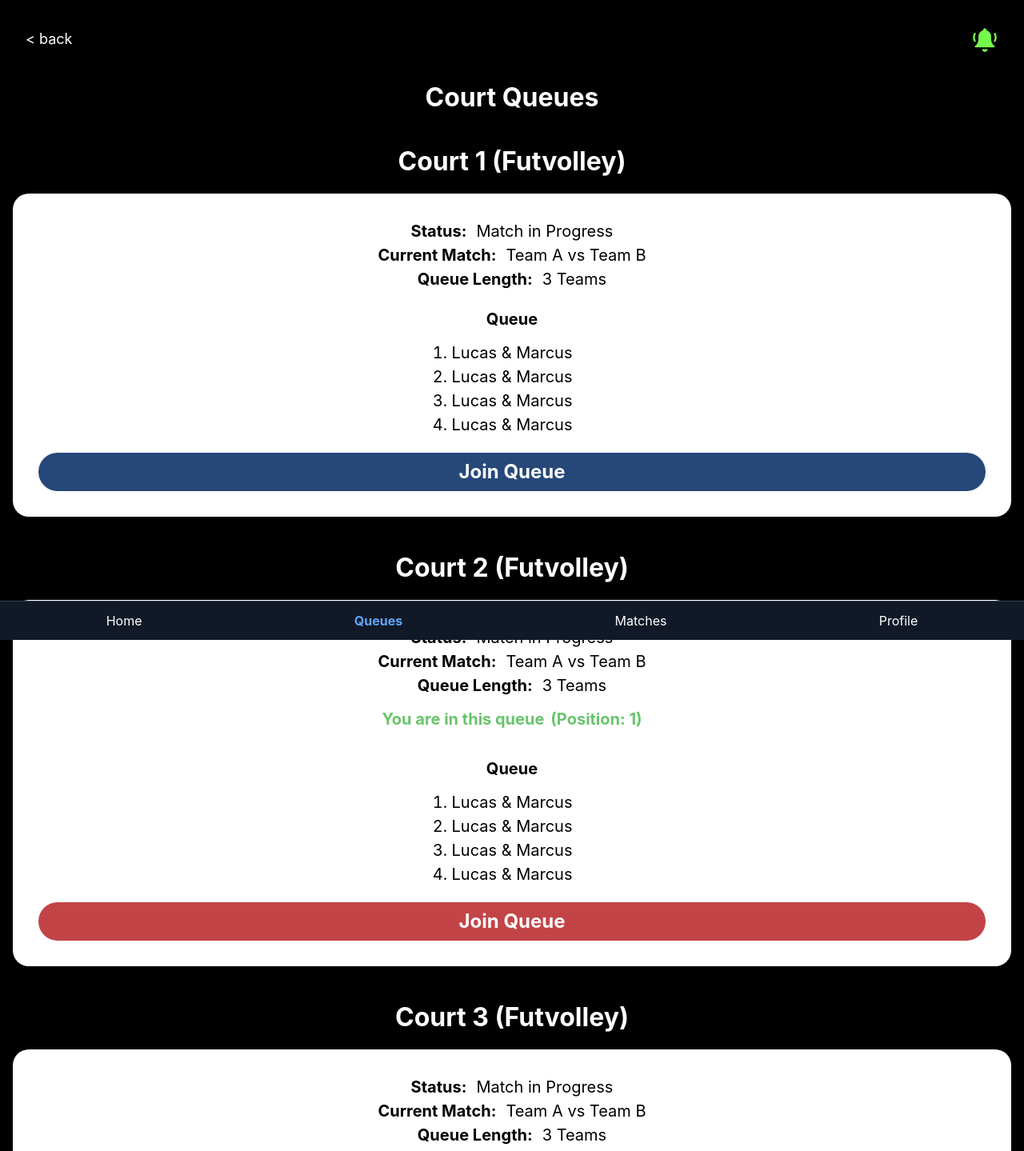
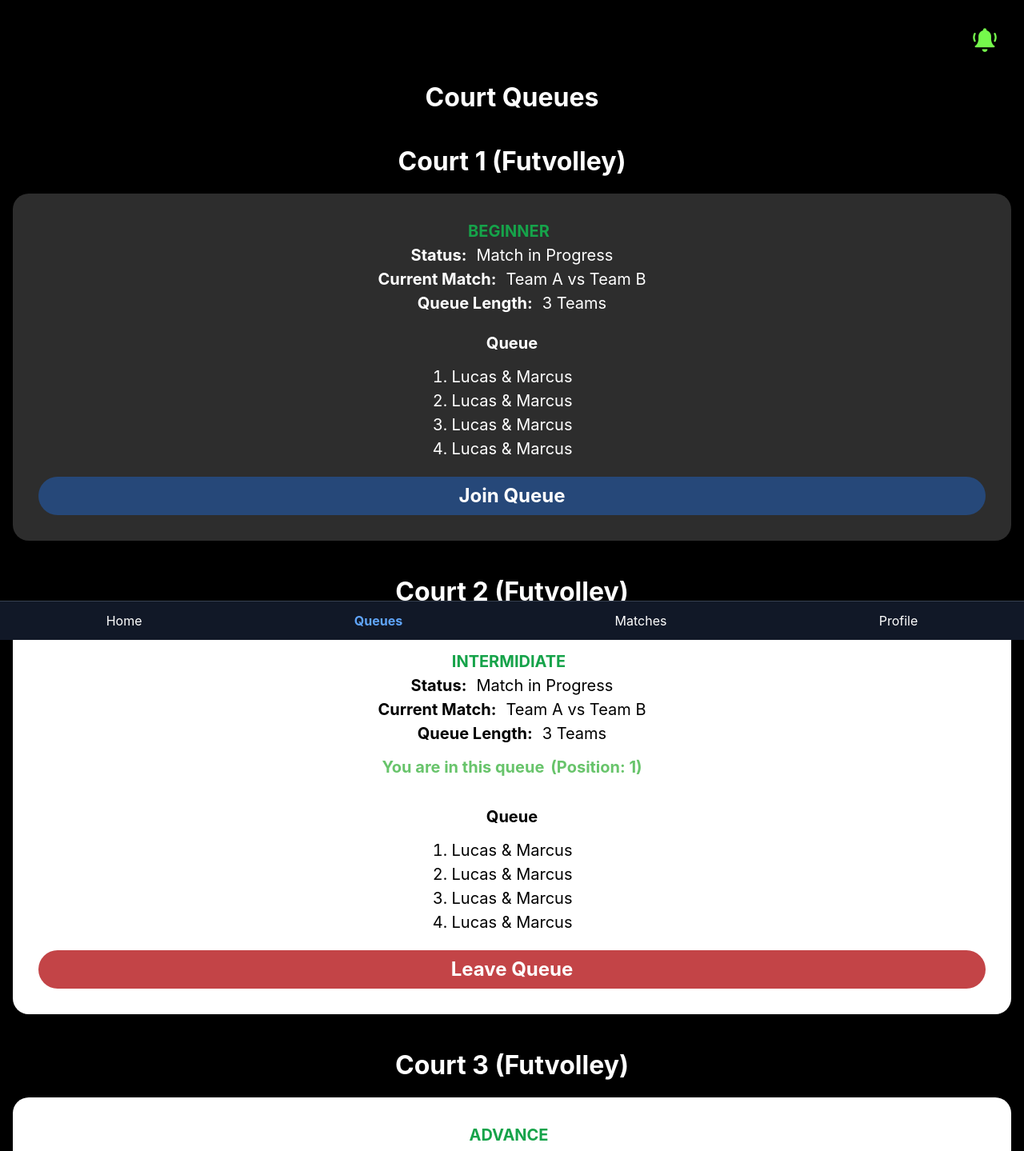
Before and after one commit to Wajiha3/ArenaSpot, a React (Create React App) app in the folder frontend/: page /queues in a window 1280 px wide. Shown: the top 1439 px of the page at 80% size. Built offline with nearby package versions, Linux system fonts and the light colour scheme.

Commit message:
project pages

```diff
--- a/frontend/src/pages/Match1.tsx
+++ b/frontend/src/pages/Match1.tsx
@@ -1,24 +1,27 @@
-import React, { useState } from 'react';
-import { useNavigate } from 'react-router-dom';
-import Navbar from '../Components/Navbar'; // Ensure this path is correct
+import React, { useState } from "react";
+import { useNavigate } from "react-router-dom";
+import Navbar from "../Components/Navbar"; // Ensure this path is correct
 function Match1() {
   const navigate = useNavigate();
-  const [selectedNav, setSelectedNav] = useState('Matches');
+  const [selectedNav, setSelectedNav] = useState("Matches");
 
   return (
     <div className="bg-black min-h-screen w-screen text-white pt-4">
-
-   <div className="ml-[2rem] mr-[2rem] flex justify-between items-center h-[34px]">
-       <div className='flex items-center h-[34px]'>
-            <button className="text-white text-lg" onClick={() => navigate('/profile')}>{"< back"}</button>
-        </div>
-        <div className="h-[34px] flex gap-2 items-center">
-            <img width={"34px"} src="/Icons/notifications.png" alt="" />
+      <div className="ml-[2rem] mr-[2rem] flex justify-between items-center h-[34px]">
+        <div className="flex items-center h-[34px]">
+          <button
+            className="text-white text-lg"
+            onClick={() => navigate("/matches")}
+          >
+            {"< back"}
+          </button>
         </div>
       </div>
 
       {/* Match title */}
-      <h1 className="mb-16 text-[2rem] font-bold mt-[2rem] text-center text-white">Match 1</h1>
+      <h1 className="mb-16 text-[2rem] font-bold mt-[2rem] text-center text-white">
+        Match 1
+      </h1>
 
       {/* Teams section */}
       <div className="flex justify-between mb-6 gap-2">
@@ -37,7 +40,13 @@ function Match1() {
                 <p className="text-2xl font-bold text-black">Jonny</p>
                 <p className="text-2xl font-bold text-black">Fellipe</p>
               </div>
-              <img src="/Icons/trophy.png" alt="Trophy" width="48" height="38" className="ml-2" />
+              <img
+                src="/Icons/trophy.png"
+                alt="Trophy"
+                width="48"
+                height="38"
+                className="ml-2"
+              />
             </div>
           </div>
         </div>
@@ -46,7 +55,9 @@ function Match1() {
       {/* Result Box */}
       <div className="bg-white p-6 rounded-lg border border-gray-200 mb-0">
         <div className="mb-6">
-          <h3 className="font-bold text-2xl mb-4 text-center text-black">Result</h3>
+          <h3 className="font-bold text-2xl mb-4 text-center text-black">
+            Result
+          </h3>
           {/* Grey inner box */}
           <div className="bg-gray-300 p-5 rounded-lg">
             <div className="space-y-3 text-center">
@@ -63,9 +74,9 @@ function Match1() {
         </div>
       </div>
       {/* Black spacer before nav */}
-      <div className="w-full bg-black" style={{height: '96px'}}></div>
+      <div className="w-full bg-black" style={{ height: "96px" }}></div>
       {/* Bottom Navigation */}
-     <Navbar />
+      <Navbar />
     </div>
   );
 }
--- a/frontend/src/pages/Matches.tsx
+++ b/frontend/src/pages/Matches.tsx
@@ -1,73 +1,110 @@
-import React, { useState } from 'react';
-import { useNavigate } from 'react-router-dom';
-import Navbar from '../Components/Navbar'; // Ensure this path is correct
+import React, { useState } from "react";
+import { useNavigate, Route } from "react-router-dom";
+import Navbar from "../Components/Navbar"; // Ensure this path is correct
 
 function Matches() {
   const navigate = useNavigate();
-  const [selectedNav, setSelectedNav] = useState('Matches');
+  const [selectedNav, setSelectedNav] = useState("Matches");
+  const filterOptions = [
+    "Today",
+    "Last week",
+    "Last month",
+    "Last year",
+  ] as const;
+  type FilterType = (typeof filterOptions)[number];
+  const [selectedFilter, setSelectedFilter] = useState<FilterType>("Today");
+  const matchGroups: Record<
+    FilterType,
+    Array<{ label: string; result: string; link?: string }>
+  > = {
+    Today: [
+      { label: "Match 1:", result: "Won", link: "/match1" },
+      { label: "Match 2:", result: "Lost" },
+      { label: "Match 3:", result: "Won" },
+      { label: "Match 4:", result: "Lost" },
+      { label: "Match 5:", result: "Lost" },
+      { label: "Match 6:", result: "Lost" },
+    ],
+    "Last week": [
+      { label: "Match 1:", result: "Lost", link: "/match1" },
+      { label: "Match 2:", result: "Won" },
+      { label: "Match 3:", result: "Won" },
+      { label: "Match 4:", result: "Lost" },
+    ],
+    "Last month": [
+      { label: "Match 1:", result: "Lost", link: "/match1" },
+      { label: "Match 2:", result: "Won" },
+      { label: "Match 3:", result: "Won" },
+    ],
+    "Last year": [
+      { label: "Match 1:", result: "Lost", link: "/match1" },
+      { label: "Match 2:", result: "Won" },
+      { label: "Match 3:", result: "Lost" },
+      { label: "Match 4:", result: "Won" },
+      { label: "Match 5:", result: "Lost" },
+      { label: "Match 6:", result: "Lost" },
+      { label: "Match 7:", result: "Lost" },
+    ],
+  };
 
   return (
-    <div className="bg-black min-h-screen w-screen text-white pt-4">
+    <div className="bg-black w-screen text-white pt-[2rem] pb-[5rem]">
+      <div className="mt-10 flex items-center justify-between w-full px-8">
+        <p className="text-[2rem] font-bold text-center mb-2 flex-1 ml-8">
+          My Matches
+        </p>
+        <img width={"34px"} src="/Icons/filter.png" alt="" className="mb-2" />
+      </div>
 
-   <div className="ml-[2rem] mr-[2rem] flex justify-between items-center">
-
-       <div className='flex items-center h-[34px]'>
-            <button className="text-white text-lg" onClick={() => navigate('/welcome')}>{"< back"}</button>
-        </div>
-
-        <div className="h-[34px] flex gap-2">
-            <img width={"34px"} src="/Icons/notifications.png" alt="" />
+      <div className="mt-10 flex justify-center w-full">
+        <div className="grid grid-cols-2 grid-rows-2 gap-4 w-[80%]">
+          {filterOptions.map((filter) => (
+            <button
+              key={filter}
+              className={`w-[10rem] h-12 px-8 ${
+                selectedFilter === filter ? "bg-[#264879]" : "bg-[#68C46B]"
+              } text-[1.25rem] font-bold rounded-[20px] whitespace-nowrap`}
+              onClick={() => setSelectedFilter(filter)}
+            >
+              {filter}
+            </button>
+          ))}
         </div>
       </div>
 
-      {/* Header */}
-      <div className="text-center mb-8">
-        <h1 className="text-[2rem] font-bold mt-[2rem] text-white">Your Match</h1>
-        <h2 className="text-[2rem] font-bold mb-[2rem] text-white">Is Now</h2>
+      <div className="mt-10 w-full flex justify-center">
+        <div className="bg-white rounded-[20px] p-[1.5rem] text-[1.25rem] font-bold mb-[2rem] w-[90%] max-w-xl">
+          {matchGroups[selectedFilter].map((match, idx) => (
+            <div className="flex justify-between" key={idx}>
+              {match.link ? (
+                <span
+                  className="cursor-pointer hover:underline text-black"
+                  onClick={() => match.link && navigate(match.link)}
+                >
+                  {match.label}
+                </span>
+              ) : (
+                <span className="text-black">{match.label}</span>
+              )}
+              <span
+                className={
+                  match.result === "Won"
+                    ? "text-green-600"
+                    : match.result === "Lost"
+                    ? "text-red-600"
+                    : ""
+                }
+              >
+                {match.result}
+              </span>
+            </div>
+          ))}
+        </div>
       </div>
-
-      {/* Start Button */}
-      <div className="flex justify-center mb-16">
-        <button className="bg-blue-600 hover:bg-blue-700 text-white font-bold py-2 px-12 rounded-md text-xl" onClick={() => navigate('/matches1')}>
-          Start
-        </button>
-      </div>
-
-     {/* Teams Section */}
-        <div className="flex justify-between">
-          {/* Team A */}
-          <div className="text-center w-[48%] bg-white text-black p-4 rounded-lg">
-            <h3 className="text-lg font-semibold mb-4">Team A</h3>
-            <div className="space-y-3">
-              <div className="bg-gray-200 p-3 rounded-lg">
-                <p className="font-medium">L Marcus</p>
-              </div>
-              <div className="bg-gray-200 p-3 rounded-lg">
-                <p className="font-medium">R Marcus</p>
-              </div>
-            </div>
-          </div>
-
-          {/* Spacer between teams */}
-          <div className="w-[4%]"></div>
-
-          {/* Team B */}
-          <div className="text-center w-[48%] bg-white text-black p-4 rounded-lg">
-            <h3 className="text-lg font-semibold mb-4">Team B</h3>
-            <div className="space-y-3">
-              <div className="bg-gray-200 p-3 rounded-lg">
-                <p className="font-medium">L Marcus</p>
-              </div>
-              <div className="bg-gray-200 p-3 rounded-lg">
-                <p className="font-medium">R Marcus</p>
-              </div>
-            </div>
-          </div>
-        </div>
-        {/* Bottom Navigation */}
-     <Navbar />
+      {/* Bottom Navigation */}
+      <Navbar />
     </div>
   );
-};
+}
 
 export default Matches;
--- a/frontend/src/pages/Queues.tsx
+++ b/frontend/src/pages/Queues.tsx
@@ -1,10 +1,10 @@
-import React, { useState } from 'react';
-import { useNavigate } from 'react-router-dom';
-import Navbar from '../Components/Navbar'; // Ensure this path is correct
+import React, { useState } from "react";
+import { useNavigate } from "react-router-dom";
+import Navbar from "../Components/Navbar"; // Ensure this path is correct
 
 function Queues() {
   const navigate = useNavigate();
-    const [selectedNav, setSelectedNav] = useState('Queues');
+  const [selectedNav, setSelectedNav] = useState("Queues");
   const [inQueue1, setInQueue1] = useState(false);
   const [inQueue2, setInQueue2] = useState(false);
   const [inQueue3, setInQueue3] = useState(false);
@@ -12,103 +12,158 @@ function Queues() {
   return (
     <div className="bg-black w-screen text-black pt-[2rem] min-h-screen">
       <div className="ml-[2rem] mr-[2rem] flex justify-between items-center">
-                  <div className='flex items-center h-[34px]'>
-            <button className="text-white text-lg" onClick={() => navigate('/welcome')}>{"< back"}</button>
-        </div>
+        <div></div>
         <div className="h-[34px] flex gap-2">
-                    <img width={"34px"} src="/Icons/notifications.png" alt="" />
+          <img
+            width={"34px"}
+            src="/Icons/notifications.png"
+            alt="Notifications"
+            style={{ cursor: "pointer" }}
+            onClick={() => navigate("/livematch")}
+            tabIndex={0}
+            onKeyDown={(e) => {
+              if (e.key === "Enter" || e.key === " ") navigate("/livematch");
+            }}
+          />
         </div>
       </div>
       <div className="flex flex-col items-center w-[100%] px-[1rem]">
-                <p className="text-[2rem] font-bold mt-[2rem] mb-[2rem] text-white">Court Queues</p>
-                <p className="text-[2rem] font-bold text-white mb-4">Court 1 (Futvolley)</p>
-                <div className='flex flex-col items-center rounded-[20px] bg-[#FFF] w-[100%] text-[1.25rem] p-[2rem] mb-10'>
-                    <div className='flex flex-row flex-nowrap items-center gap-1'>
-                        <span className='font-bold mr-2 whitespace-nowrap'>Status:</span>
-                        <span className='whitespace-nowrap'>Match in Progress</span>
+        <p className="text-[2rem] font-bold mt-[2rem] mb-[2rem] text-white">
+          Court Queues
+        </p>
+        <p className="text-[2rem] font-bold text-white mb-4">
+          Court 1 (Futvolley)
+        </p>
+        <div className="flex flex-col items-center rounded-[20px] bg-[#2d2d2d] w-[100%] text-[1.25rem] p-[2rem] mb-10">
+          <div className="flex flex-row flex-nowrap items-center gap-1">
+            <span className="font-bold mr-2 whitespace-nowrap text-green-600">
+              BEGINNER
+            </span>
           </div>
-                    <div className='flex flex-row flex-nowrap items-center gap-1'>
-                        <span className='font-bold mr-2 whitespace-nowrap'>Current Match:</span>
-                        <span className='whitespace-nowrap'>Team A vs Team B</span>
+          <div className="flex flex-row flex-nowrap items-center gap-1">
+            <span className="font-bold text-white mr-2 whitespace-nowrap">
+              Status:
+            </span>
+            <span className="whitespace-nowrap text-white">
+              Match in Progress
+            </span>
           </div>
-                    <div className='flex flex-row flex-nowrap items-center gap-1'>
-                        <span className='font-bold mr-2 whitespace-nowrap'>Queue Length:</span>
-                        <span className='whitespace-nowrap'>3 Teams</span>
+          <div className="flex flex-row flex-nowrap items-center gap-1">
+            <span className="font-bold mr-2 whitespace-nowrap text-white">
+              Current Match:
+            </span>
+            <span className="whitespace-nowrap text-white">
+              Team A vs Team B
+            </span>
           </div>
-                    <p className='font-bold mt-5'>Queue</p>
-                    <ol className='text-[1.25rem] list-decimal mt-3'>
-                        <li className=''>Lucas & Marcus</li>
-                        <li className=''>Lucas & Marcus</li>
-                        <li className=''>Lucas & Marcus</li>
-                        <li className=''>Lucas & Marcus</li>
+          <div className="flex flex-row flex-nowrap items-center gap-1">
+            <span className="font-bold mr-2 whitespace-nowrap text-white">
+              Queue Length:
+            </span>
+            <span className="whitespace-nowrap text-white">3 Teams</span>
+          </div>
+          <p className="font-bold mt-5 text-white">Queue</p>
+          <ol className="text-[1.25rem] list-decimal mt-3 text-white">
+            <li className="">Lucas & Marcus</li>
+            <li className="">Lucas & Marcus</li>
+            <li className="">Lucas & Marcus</li>
+            <li className="">Lucas & Marcus</li>
           </ol>
           <button
-                        className={`text-[1.5rem] rounded-[25px] font-bold w-[100%] h-[3rem] mt-5 transition-colors duration-200 ${inQueue1 ? 'bg-[#C34447] text-white' : 'bg-[#264879] text-white'}`}
+            className={`text-[1.5rem] rounded-[25px] font-bold w-[100%] h-[3rem] mt-5 transition-colors duration-200 ${
+              inQueue1 ? "bg-[#C34447] text-white" : "bg-[#264879] text-white"
+            }`}
             onClick={() => setInQueue1(!inQueue1)}
           >
-                        {inQueue1 ? 'Leave Queue' : 'Join Queue'}
+            {inQueue1 ? "Leave Queue" : "Join Queue"}
           </button>
         </div>
 
-                <p className="text-[2rem] font-bold text-white mb-4">Court 2 (Futvolley)</p>
-                <div className='flex flex-col items-center rounded-[20px] bg-[#FFF] w-[100%] text-[1.25rem] p-[2rem] mb-10'>
-                    <div className='flex flex-row flex-nowrap items-center gap-1'>
-                        <span className='font-bold mr-2 whitespace-nowrap'>Status:</span>
-                        <span className='whitespace-nowrap'>Match in Progress</span>
+        <p className="text-[2rem] font-bold text-white mb-4">
+          Court 2 (Futvolley)
+        </p>
+        <div className="flex flex-col items-center rounded-[20px] bg-[#FFF] w-[100%] text-[1.25rem] p-[2rem] mb-10">
+          <div className="flex flex-row flex-nowrap items-center gap-1">
+            <span className="font-bold mr-2 whitespace-nowrap text-green-600">
+              INTERMIDIATE
+            </span>
           </div>
-                    <div className='flex flex-row flex-nowrap items-center gap-1'>
-                        <span className='font-bold mr-2 whitespace-nowrap'>Current Match:</span>
-                        <span className='whitespace-nowrap'>Team A vs Team B</span>
+          <div className="flex flex-row flex-nowrap items-center gap-1">
+            <span className="font-bold mr-2 whitespace-nowrap">Status:</span>
+            <span className="whitespace-nowrap">Match in Progress</span>
           </div>
-                    <div className='flex flex-row flex-nowrap items-center gap-1'>
-                        <span className='font-bold mr-2 whitespace-nowrap'>Queue Length:</span>
-                        <span className='whitespace-nowrap'>3 Teams</span>
+          <div className="flex flex-row flex-nowrap items-center gap-1">
+            <span className="font-bold mr-2 whitespace-nowrap">
+              Current Match:
+            </span>
+            <span className="whitespace-nowrap">Team A vs Team B</span>
           </div>
-                    <div className='flex flex-row flex-nowrap items-center gap-2 text-[#68C46B] mt-3 mb-3 font-bold'>
-                        <span className='whitespace-nowrap'>You are in this queue</span>
-                        <span className='whitespace-nowrap'>(Position: 1)</span>
+          <div className="flex flex-row flex-nowrap items-center gap-1">
+            <span className="font-bold mr-2 whitespace-nowrap">
+              Queue Length:
+            </span>
+            <span className="whitespace-nowrap">3 Teams</span>
           </div>
-                    <p className='font-bold mt-5'>Queue</p>
-                    <ol className='text-[1.25rem] list-decimal mt-3'>
-                        <li className=''>Lucas & Marcus</li>
-                        <li className=''>Lucas & Marcus</li>
-                        <li className=''>Lucas & Marcus</li>
-                        <li className=''>Lucas & Marcus</li>
+          <div className="flex flex-row flex-nowrap items-center gap-2 text-[#68C46B] mt-3 mb-3 font-bold">
+            <span className="whitespace-nowrap">You are in this queue</span>
+            <span className="whitespace-nowrap">(Position: 1)</span>
+          </div>
+          <p className="font-bold mt-5">Queue</p>
+          <ol className="text-[1.25rem] list-decimal mt-3">
+            <li className="">Lucas & Marcus</li>
+            <li className="">Lucas & Marcus</li>
+            <li className="">Lucas & Marcus</li>
+            <li className="">Lucas & Marcus</li>
           </ol>
           <button
-                        className={`text-[1.5rem] rounded-[25px] font-bold w-[100%] h-[3rem] mt-5 transition-colors duration-200 ${inQueue2 ? 'bg-[#264879] text-white' : 'bg-[#C34447] text-white'}`}
+            className={`text-[1.5rem] rounded-[25px] font-bold w-[100%] h-[3rem] mt-5 transition-colors duration-200 ${
+              inQueue2 ? "bg-[#264879] text-white" : "bg-[#C34447] text-white"
+            }`}
             onClick={() => setInQueue2(!inQueue2)}
           >
-                        {inQueue2 ? 'Leave Queue' : 'Join Queue'}
+            {inQueue2 ? "Join Queue" : "Leave Queue"}
           </button>
         </div>
 
-                <p className="text-[2rem] font-bold text-white mb-4">Court 3 (Futvolley)</p>
-                <div className='flex flex-col items-center rounded-[20px] bg-[#FFF] w-[100%] text-[1.25rem] p-[2rem] mb-20'>
-                    <div className='flex flex-row flex-nowrap items-center gap-1'>
-                        <span className='font-bold mr-2 whitespace-nowrap'>Status:</span>
-                        <span className='whitespace-nowrap'>Match in Progress</span>
+        <p className="text-[2rem] font-bold text-white mb-4">
+          Court 3 (Futvolley)
+        </p>
+        <div className="flex flex-col items-center rounded-[20px] bg-[#FFF] w-[100%] text-[1.25rem] p-[2rem] mb-20">
+          <div className="flex flex-row flex-nowrap items-center gap-1">
+            <span className="font-bold mr-2 whitespace-nowrap text-green-600">
+              ADVANCE
+            </span>
           </div>
-                    <div className='flex flex-row flex-nowrap items-center gap-1'>
-                        <span className='font-bold mr-2 whitespace-nowrap'>Current Match:</span>
-                        <span className='whitespace-nowrap'>Team A vs Team B</span>
+          <div className="flex flex-row flex-nowrap items-center gap-1">
+            <span className="font-bold mr-2 whitespace-nowrap">Status:</span>
+            <span className="whitespace-nowrap">Match in Progress</span>
           </div>
-                    <div className='flex flex-row flex-nowrap items-center gap-1'>
-                        <span className='font-bold mr-2 whitespace-nowrap'>Queue Length:</span>
-                        <span className='whitespace-nowrap'>3 Teams</span>
+          <div className="flex flex-row flex-nowrap items-center gap-1">
+            <span className="font-bold mr-2 whitespace-nowrap">
+              Current Match:
+            </span>
+            <span className="whitespace-nowrap">Team A vs Team B</span>
           </div>
-                    <p className='font-bold mt-5'>Queue</p>
-                    <ol className='text-[1.25rem] list-decimal mt-3'>
-                        <li className=''>Lucas & Marcus</li>
-                        <li className=''>Lucas & Marcus</li>
-                        <li className=''>Lucas & Marcus</li>
-                        <li className=''>Lucas & Marcus</li>
+          <div className="flex flex-row flex-nowrap items-center gap-1">
+            <span className="font-bold mr-2 whitespace-nowrap">
+              Queue Length:
+            </span>
+            <span className="whitespace-nowrap">3 Teams</span>
+          </div>
+          <p className="font-bold mt-5">Queue</p>
+          <ol className="text-[1.25rem] list-decimal mt-3">
+            <li className="">Lucas & Marcus</li>
+            <li className="">Lucas & Marcus</li>
+            <li className="">Lucas & Marcus</li>
+            <li className="">Lucas & Marcus</li>
           </ol>
           <button
-                        className={`text-[1.5rem] rounded-[25px] font-bold w-[100%] h-[3rem] mt-5 transition-colors duration-200 ${inQueue3 ? 'bg-[#C34447] text-white' : 'bg-[#264879] text-white'}`}
+            className={`text-[1.5rem] rounded-[25px] font-bold w-[100%] h-[3rem] mt-5 transition-colors duration-200 ${
+              inQueue3 ? "bg-[#C34447] text-white" : "bg-[#264879] text-white"
+            }`}
             onClick={() => setInQueue3(!inQueue3)}
           >
-                        {inQueue3 ? 'Leave Queue' : 'Join Queue'}
+            {inQueue3 ? "Leave Queue" : "Join Queue"}
           </button>
         </div>
       </div>
```
Also changed, not shown: frontend/src/App.tsx (+8 -6 lines), frontend/src/pages/Live_Match.tsx (added, +81 -0 lines), frontend/src/pages/Ongoing_Match.tsx (renamed from frontend/src/pages/Matches2.tsx, +19 -16 lines), frontend/src/pages/Profile.tsx (+54 -51 lines), frontend/src/pages/Save_Match.tsx (renamed from frontend/src/pages/Matches1.tsx, +8 -10 lines), frontend/src/pages/Welcome.tsx (+70 -26 lines). Lines whose indentation alone changed are shown as unchanged.
